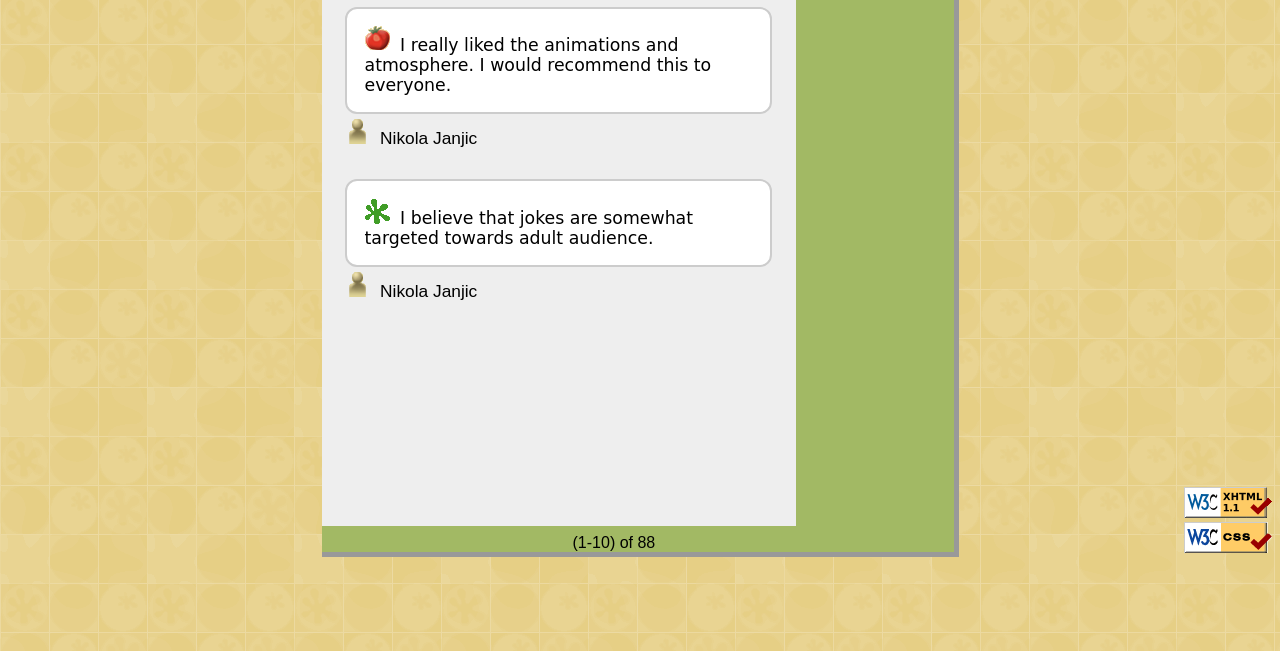
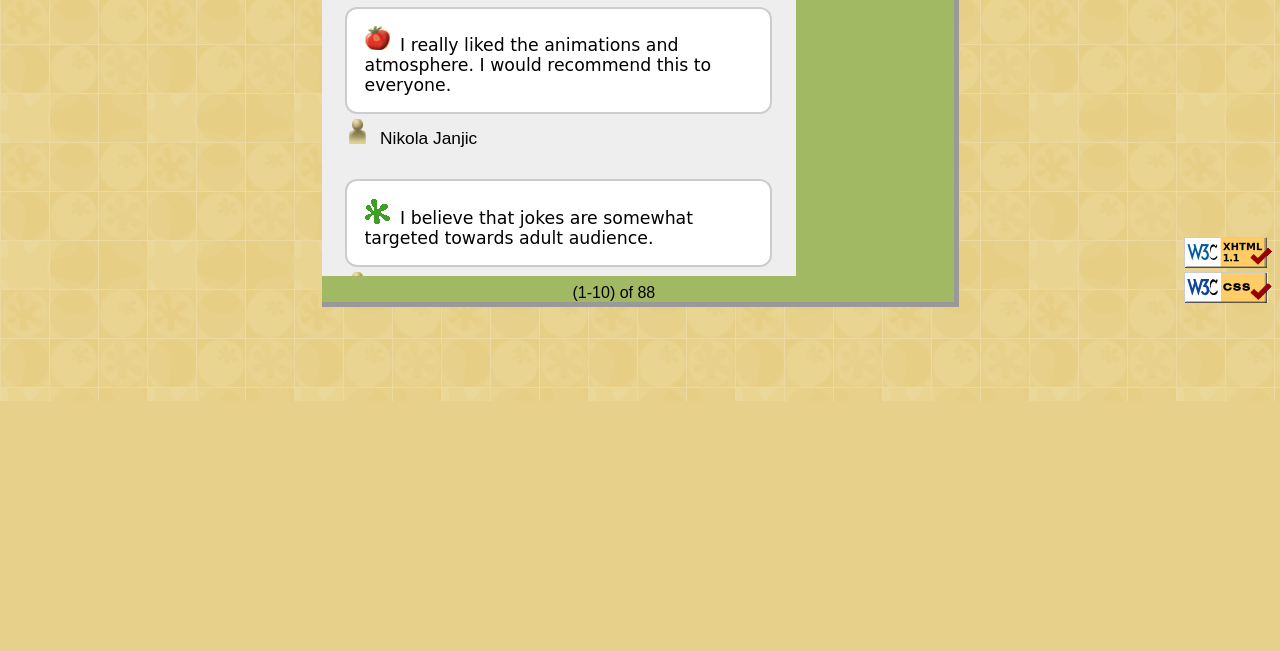
Before and after one commit to nikolajanjic98/PIA-homeworks, a PHP site: page /movie_index.html in a window 1280 px wide. Shown: the part 1328-1979 px from the top of the page. After the commit the page ends 1729 px from the top, so only its background shows below. Run offline with PHP 8.4, Linux system fonts and the light colour scheme.

Commit message:
Reduced body main height.

```diff
--- a/hw-1/movie.css
+++ b/hw-1/movie.css
@@ -143,7 +143,7 @@ dt {
 .Chunk_Main {
     position: relative;
     width: 50%;
-    height: 1800px;
+    height: 1550px;
     margin: auto;
     background: #EEEEEE;
     padding-top: 0px;
```
